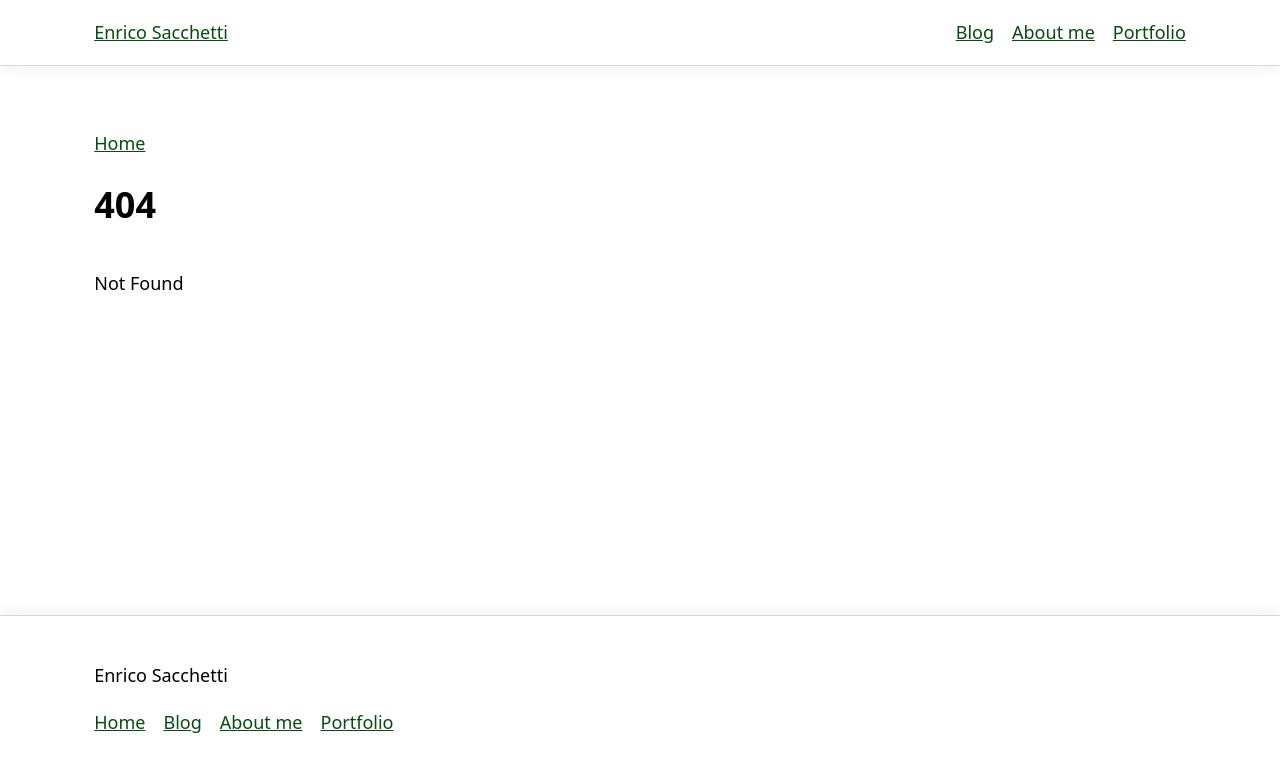
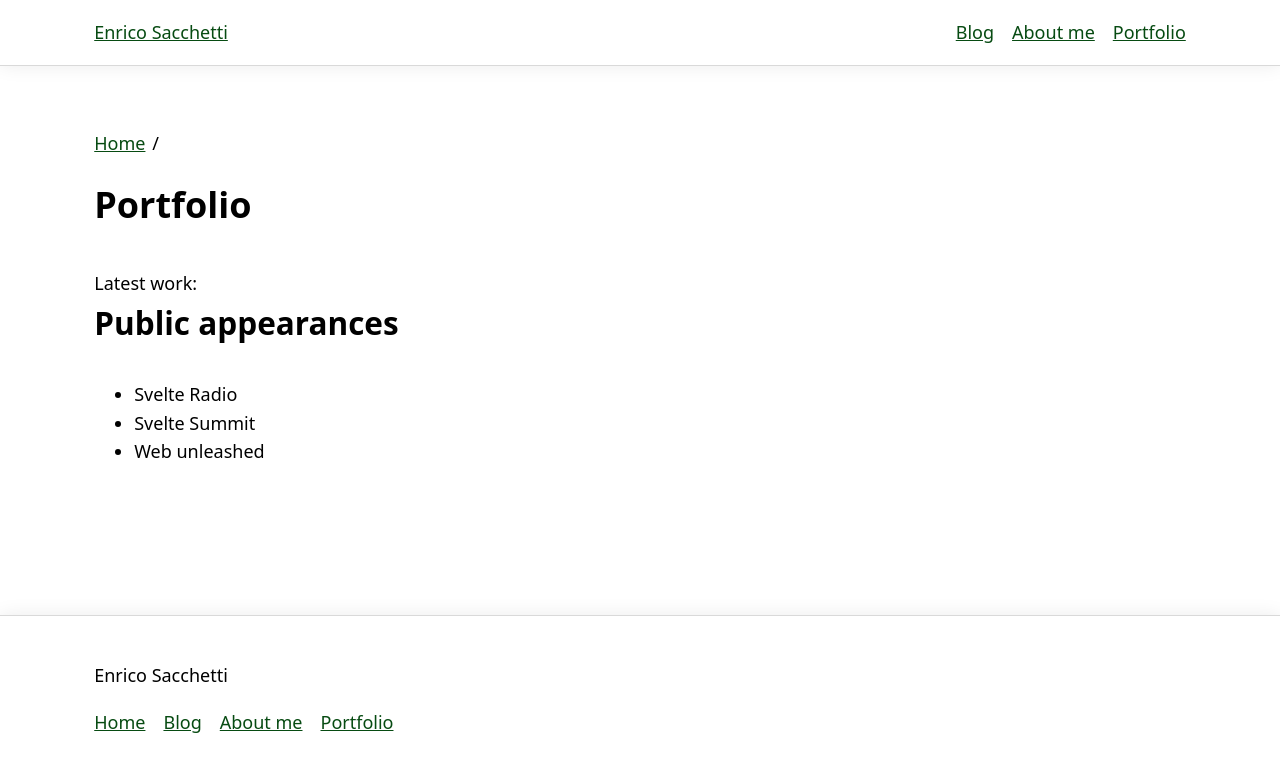
Before and after one commit to theetrain/theetrain-website, a SvelteKit app: page /portfolio in a window 1280 px wide. Before the commit this address had no page. Shown: the top 772 px of the page. Built offline with nearby package versions, Linux system fonts and the light colour scheme.

Commit message:
feat: add some content

```diff
--- a/src/lib/main.css
+++ b/src/lib/main.css
@@ -5,8 +5,8 @@ a {
   border-bottom: 0;
 }
 
-ul,
-menu {
+nav ul,
+nav menu {
   list-style: inherit;
   list-style-type: '';
 }
--- a/src/routes/+layout.js
+++ b/src/routes/+layout.js
@@ -1 +1,6 @@
 export const prerender = true
+
+/** @type {import('./$types').LayoutLoad} */
+export async function load() {
+  return { titles: [{ title: 'Home', href: '/' }] }
+}
--- a/src/routes/+layout.svelte
+++ b/src/routes/+layout.svelte
@@ -3,7 +3,7 @@
   import A from '$lib/A.svelte'
   import '$lib/main.css'
 
-  let { children } = $props()
+  let { children, data } = $props()
 
   let title = $derived.by(() => {
     if ($page.data.title) {
@@ -13,9 +13,12 @@
     }
   })
 
+  /**
+   * @type {{ title: string, href: string }[] | null}
+   */
   let breadcrumbs = $derived.by(() => {
     if ($page.url.pathname !== '/') {
-      return [{ title: 'Home', href: '/' }]
+      return [...data.titles, { title: $page.data.title, href: '#main' }]
     } else {
       return null
     }
--- /dev/null
+++ b/src/routes/portfolio/+page.svelte
@@ -0,0 +1,11 @@
+<h1>Portfolio</h1>
+
+Latest work:
+
+<h2>Public appearances</h2>
+
+<ul>
+  <li>Svelte Radio</li>
+  <li>Svelte Summit</li>
+  <li>Web unleashed</li>
+</ul>
```
Also changed, not shown: src/routes/+page.svelte (+9 -3 lines), src/routes/about/+page.svelte (added, +9 -0 lines), src/routes/blog/+layout.js (added, +7 -0 lines), src/routes/blog/[slug]/+layout.js (added, +7 -0 lines).
